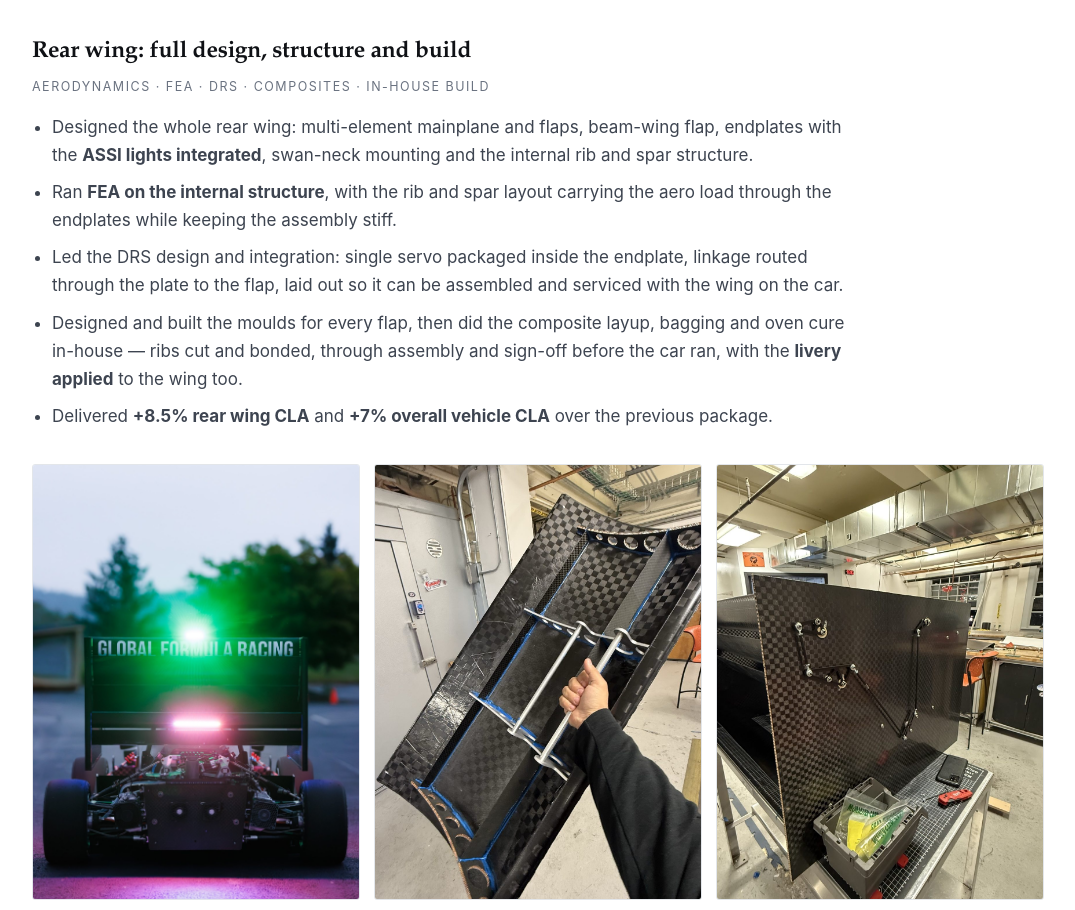
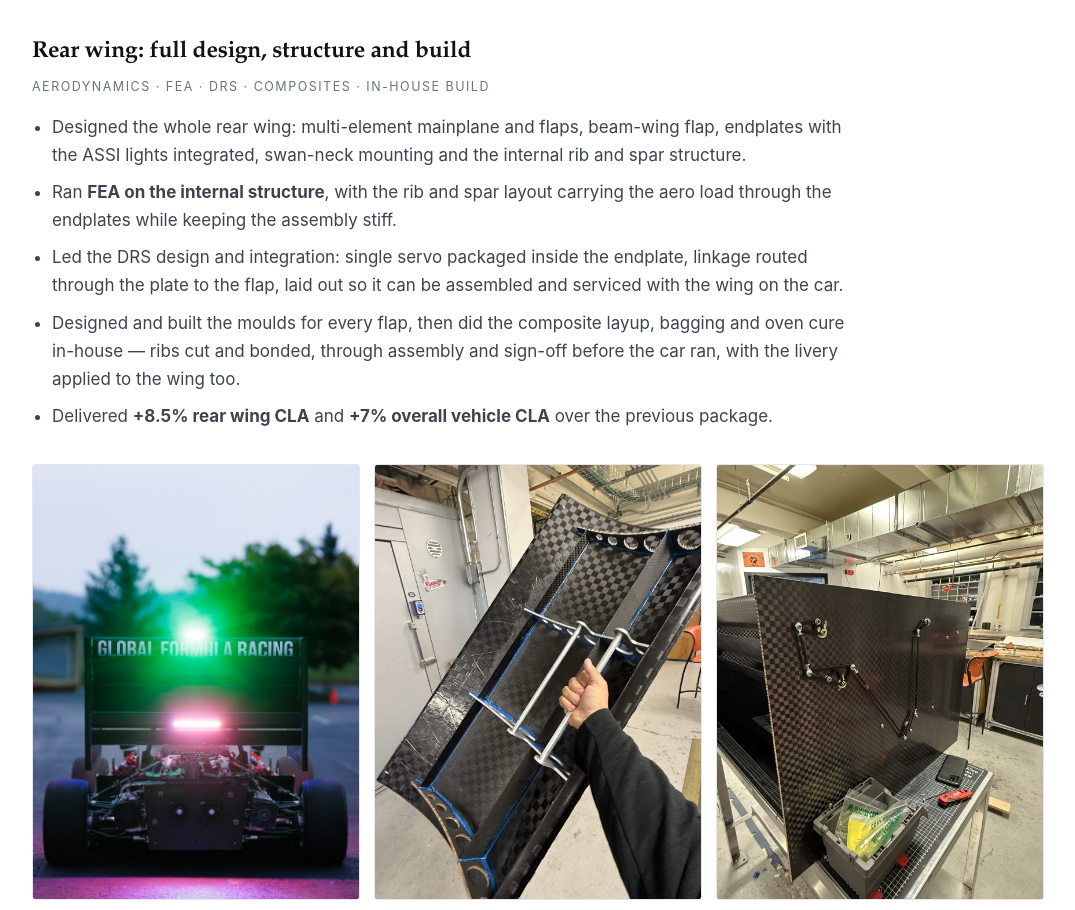
Before and after one commit to kevtopete/portfolio, a plain HTML site: page index.html in a window 1280 px wide. Shown: the part 1064-1974 px from the top of the page, without its empty margins (102-1177 px from the left). Drawn offline with Linux system fonts and the light colour scheme.

Commit message:
Drop bold from the ASSI and livery mentions

```diff
--- a/index.html
+++ b/index.html
@@ -215,10 +215,10 @@
         <h3>Rear wing: full design, structure and build</h3>
         <p class="meta">Aerodynamics · FEA · DRS · Composites · In-house build</p>
         <ul>
-          <li>Designed the whole rear wing: multi-element mainplane and flaps, beam-wing flap, endplates with the <b>ASSI lights integrated</b>, swan-neck mounting and the internal rib and spar structure.</li>
+          <li>Designed the whole rear wing: multi-element mainplane and flaps, beam-wing flap, endplates with the ASSI lights integrated, swan-neck mounting and the internal rib and spar structure.</li>
           <li>Ran <b>FEA on the internal structure</b>, with the rib and spar layout carrying the aero load through the endplates while keeping the assembly stiff.</li>
           <li>Led the DRS design and integration: single servo packaged inside the endplate, linkage routed through the plate to the flap, laid out so it can be assembled and serviced with the wing on the car.</li>
-          <li>Designed and built the moulds for every flap, then did the composite layup, bagging and oven cure in-house — ribs cut and bonded, through assembly and sign-off before the car ran, with the <b>livery applied</b> to the wing too.</li>
+          <li>Designed and built the moulds for every flap, then did the composite layup, bagging and oven cure in-house — ribs cut and bonded, through assembly and sign-off before the car ran, with the livery applied to the wing too.</li>
           <li>Delivered <b>+8.5% rear wing CLA</b> and <b>+7% overall vehicle CLA</b> over the previous package.</li>
         </ul>
         <div class="gallery">
```
